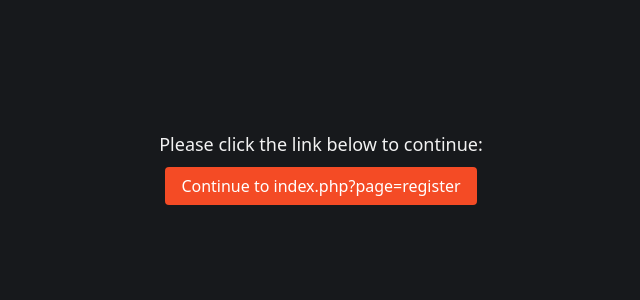
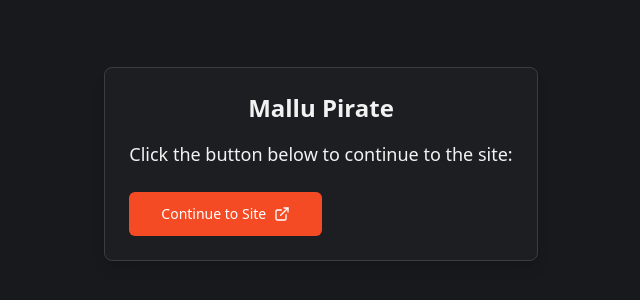
Before and after one commit to maneshkallisto/mp-php, a React (Vite) app: page /register in a window 1280 px wide. Shown: the part 236-536 px from the top of the page, without its empty margins (319-959 px from the left). Built offline with nearby package versions, Linux system fonts and the light colour scheme.

Commit message:
Fix: Redirects not working
Fixes broken redirects in the React app.

```diff
--- a/src/App.tsx
+++ b/src/App.tsx
@@ -3,29 +3,31 @@ import { Toaster } from "@/components/ui/toaster";
 import { Toaster as Sonner } from "@/components/ui/sonner";
 import { TooltipProvider } from "@/components/ui/tooltip";
 import { QueryClient, QueryClientProvider } from "@tanstack/react-query";
-import { BrowserRouter, Routes, Route, Link } from "react-router-dom";
+import { BrowserRouter, Routes, Route } from "react-router-dom";
 import React from "react";
 import TorrentDetail from "./components/TorrentDetail";
+import { Button } from "@/components/ui/button";
+import { ExternalLink } from "lucide-react";
 
-// Create a simple redirect display component that doesn't cause security errors
-const Redirect = ({ to }: { to: string }) => {
+// Create a direct link component to PHP pages
+const PHPRedirect = ({ to }: { to: string }) => {
+  const handleRedirect = () => {
+    window.open(to, "_blank", "noopener,noreferrer");
+  };
+
   return (
-    <div className="min-h-screen flex flex-col justify-center items-center">
-      <div className="text-center">
-        <p className="text-lg">Please click the link below to continue:</p>
-        <div className="mt-4">
-          <Link
-            to={to}
-            className="bg-primary text-white px-4 py-2 rounded hover:bg-primary/90 transition-colors"
-            onClick={(e) => {
-              e.preventDefault();
-              // Open in new tab to avoid iframe security restrictions
-              window.open(to, "_blank");
-            }}
-          >
-            Continue to {to}
-          </Link>
-        </div>
+    <div className="min-h-screen flex flex-col justify-center items-center bg-background">
+      <div className="text-center max-w-md p-6 bg-card rounded-lg shadow-lg border border-border">
+        <h1 className="text-2xl font-bold mb-4">Mallu Pirate</h1>
+        <p className="text-lg mb-6">Click the button below to continue to the site:</p>
+        <Button
+          onClick={handleRedirect}
+          className="flex items-center gap-2"
+          size="lg"
+        >
+          Continue to Site
+          <ExternalLink size={16} />
+        </Button>
       </div>
     </div>
   );
@@ -41,11 +43,11 @@ function App() {
         <Sonner />
         <BrowserRouter>
           <Routes>
-            <Route path="/" element={<Redirect to="index.php" />} />
+            <Route path="/" element={<PHPRedirect to="index.php" />} />
             <Route path="/torrent/:id" element={<TorrentDetail />} />
-            <Route path="/login" element={<Redirect to="index.php?page=login" />} />
-            <Route path="/register" element={<Redirect to="index.php?page=register" />} />
-            <Route path="*" element={<Redirect to="index.php" />} />
+            <Route path="/login" element={<PHPRedirect to="index.php?page=login" />} />
+            <Route path="/register" element={<PHPRedirect to="index.php?page=register" />} />
+            <Route path="*" element={<PHPRedirect to="index.php" />} />
           </Routes>
         </BrowserRouter>
       </TooltipProvider>
--- a/src/components/TorrentDetail.tsx
+++ b/src/components/TorrentDetail.tsx
@@ -1,12 +1,19 @@
 
 import React from 'react';
-import { useParams, Link } from 'react-router-dom';
+import { useParams } from 'react-router-dom';
 import Header from './Header';
 import Footer from '@/components/Footer';
+import { Button } from '@/components/ui/button';
+import { ExternalLink } from 'lucide-react';
 
 const TorrentDetail = () => {
   const { id } = useParams();
   const torrentUrl = `index.php?page=torrent&id=${id}`;
+
+  const handleViewTorrent = () => {
+    // Open in new tab to avoid iframe security restrictions
+    window.open(torrentUrl, "_blank", "noopener,noreferrer");
+  };
 
   return (
     <div className="min-h-screen flex flex-col">
@@ -14,18 +21,14 @@ const TorrentDetail = () => {
       <div className="flex-grow container mx-auto px-4 py-12 flex justify-center items-center">
         <div className="text-center max-w-md">
           <h1 className="text-2xl font-bold mb-4">Torrent Details</h1>
-          <p className="mb-6">Click the button below to view details for torrent #{id}</p>
-          <Link
-            to={torrentUrl}
-            className="inline-block bg-primary text-white px-6 py-3 rounded-md hover:bg-primary/90 transition-colors"
-            onClick={(e) => {
-              e.preventDefault();
-              // Open in new tab to avoid iframe security restrictions
-              window.open(torrentUrl, "_blank");
-            }}
+          <p className="mb-6">View details for torrent #{id}</p>
+          <Button
+            onClick={handleViewTorrent}
+            className="flex items-center gap-2"
           >
             View Torrent Details
-          </Link>
+            <ExternalLink size={16} />
+          </Button>
         </div>
       </div>
       <Footer />
```
